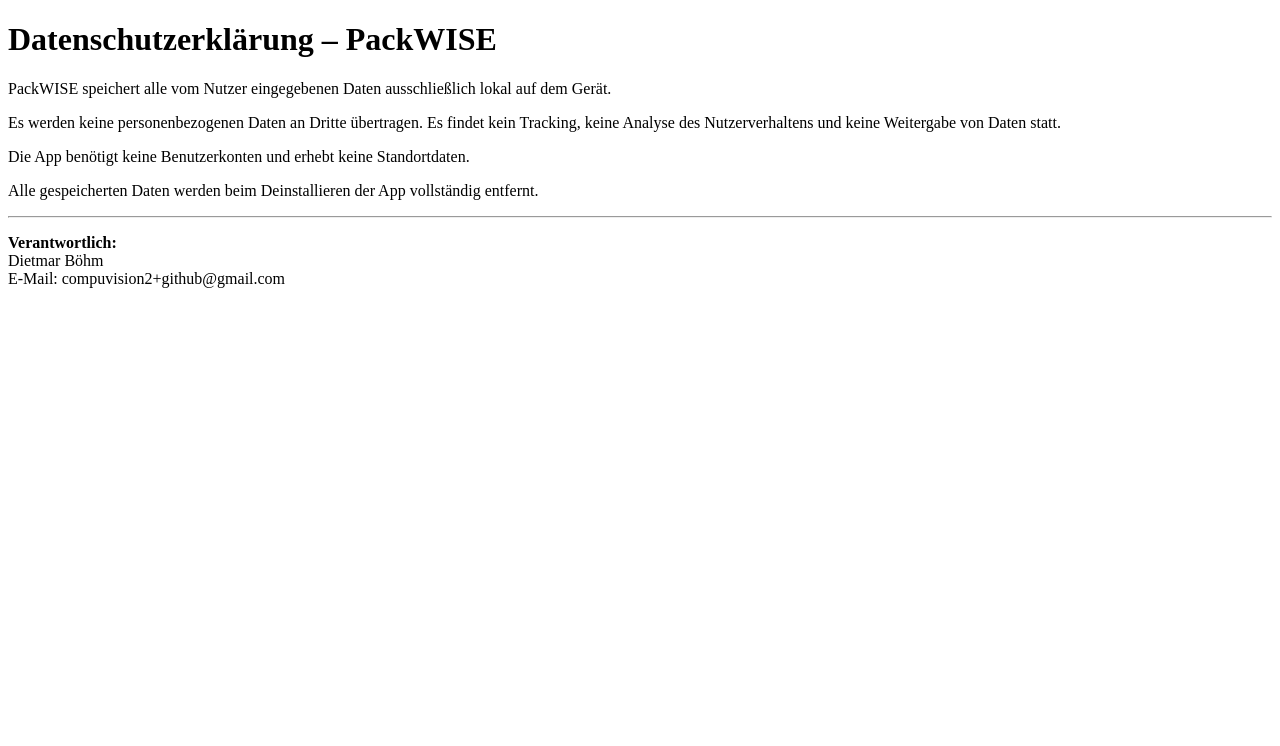
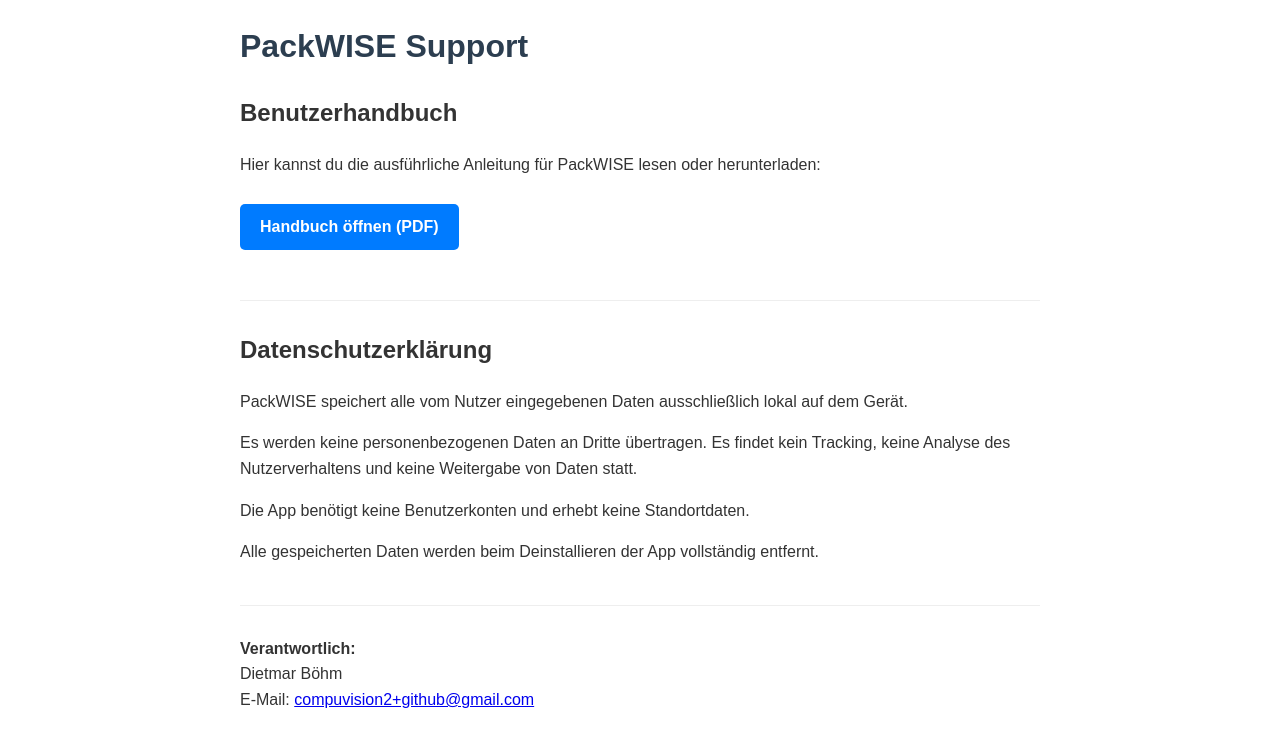
Before and after one commit to compuvision2/packwise-privacy, a plain HTML site: page index.html in a window 1280 px wide. Drawn offline with Linux system fonts and the light colour scheme.

Commit message:
Update index.html
Handbuch hinzugefügt

```diff
--- a/index.html
+++ b/index.html
@@ -2,25 +2,47 @@
 <html lang="de">
 <head>
   <meta charset="utf-8">
-  <title>Datenschutzerklärung – PackWISE</title>
+  <meta name="viewport" content="width=device-width, initial-scale=1.0">
+  <title>PackWISE – Infos & Support</title>
+  <style>
+    body { font-family: sans-serif; line-height: 1.6; max-width: 800px; margin: 20px auto; padding: 0 15px; color: #333; }
+    h1 { color: #2c3e50; }
+    .button { display: inline-block; background: #007bff; color: white; padding: 10px 20px; text-decoration: none; border-radius: 5px; font-weight: bold; margin: 10px 0; }
+    .button:hover { background: #0056b3; }
+    hr { border: 0; border-top: 1px solid #eee; margin: 30px 0; }
+    section { margin-bottom: 40px; }
+  </style>
 </head>
 <body>
-  <h1>Datenschutzerklärung – PackWISE</h1>
 
-  <p>PackWISE speichert alle vom Nutzer eingegebenen Daten ausschließlich lokal auf dem Gerät.</p>
+  <header>
+    <h1>PackWISE Support</h1>
+  </header>
 
-  <p>Es werden keine personenbezogenen Daten an Dritte übertragen.
-     Es findet kein Tracking, keine Analyse des Nutzerverhaltens und keine Weitergabe von Daten statt.</p>
-
-  <p>Die App benötigt keine Benutzerkonten und erhebt keine Standortdaten.</p>
-
-  <p>Alle gespeicherten Daten werden beim Deinstallieren der App vollständig entfernt.</p>
+  <section>
+    <h2>Benutzerhandbuch</h2>
+    <p>Hier kannst du die ausführliche Anleitung für PackWISE lesen oder herunterladen:</p>
+    <a href="handbuch.pdf" class="button" target="_blank">Handbuch öffnen (PDF)</a>
+  </section>
 
   <hr>
 
-  <p><strong>Verantwortlich:</strong><br>
-     Dietmar Böhm<br>
-     E-Mail: compuvision2+github@gmail.com
-  </p>
+  <section>
+    <h2>Datenschutzerklärung</h2>
+    <p>PackWISE speichert alle vom Nutzer eingegebenen Daten ausschließlich lokal auf dem Gerät.</p>
+    <p>Es werden keine personenbezogenen Daten an Dritte übertragen. Es findet kein Tracking, keine Analyse des Nutzerverhaltens und keine Weitergabe von Daten statt.</p>
+    <p>Die App benötigt keine Benutzerkonten und erhebt keine Standortdaten.</p>
+    <p>Alle gespeicherten Daten werden beim Deinstallieren der App vollständig entfernt.</p>
+  </section>
+
+  <hr>
+
+  <footer>
+    <p><strong>Verantwortlich:</strong><br>
+       Dietmar Böhm<br>
+       E-Mail: <a href="mailto:compuvision2+github@gmail.com">compuvision2+github@gmail.com</a>
+    </p>
+  </footer>
+
 </body>
 </html>
```
